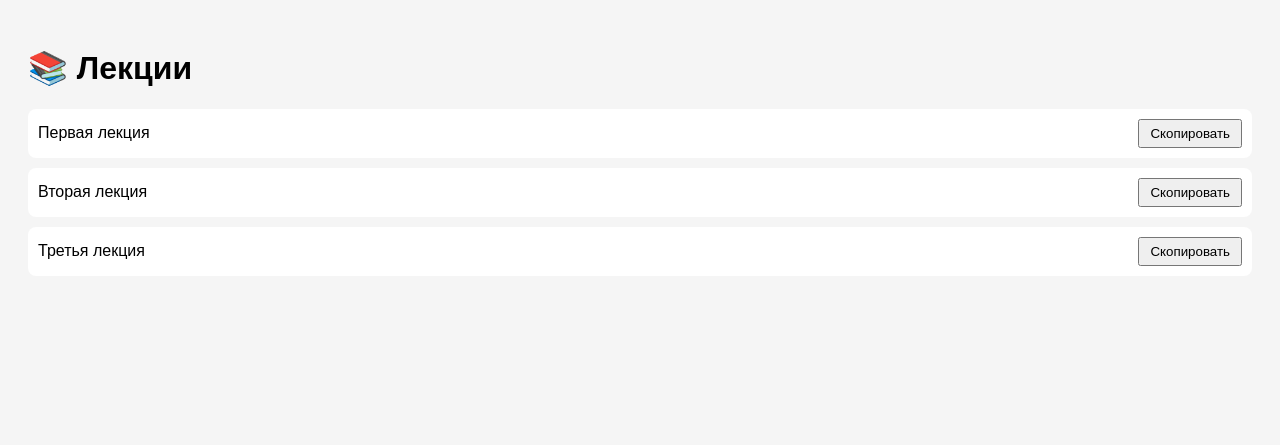
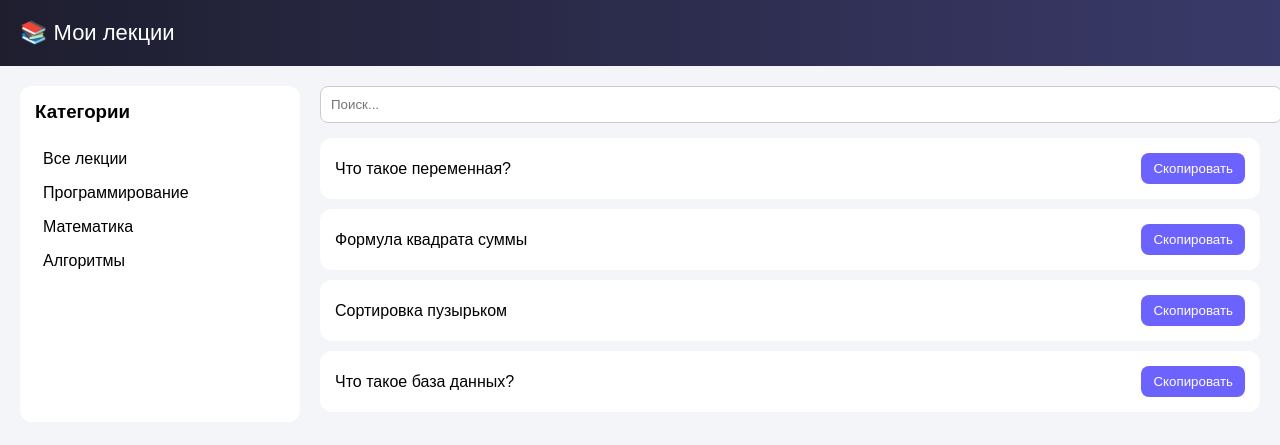
Before and after one commit to netd08800-commits/my-lectures-site, a plain HTML site: page index.html in a window 1280 px wide. Drawn offline with Linux system fonts and the light colour scheme.

Commit message:
Update index.html

```diff
--- a/index.html
+++ b/index.html
@@ -3,54 +3,150 @@
 <head>
 <meta charset="UTF-8">
 <title>Мои лекции</title>
+
 <style>
 body {
-      font-family: Arial;
-      background: #f5f5f5;
+  margin: 0;
+  font-family: Arial, sans-serif;
+  background: #f3f5f9;
+}
+
+/* HEADER */
+.header {
+  background: linear-gradient(90deg, #1e1e2f, #3a3a6a);
+  color: white;
+  padding: 20px;
+  font-size: 22px;
+}
+
+/* CONTAINER */
+.container {
+  display: flex;
+  gap: 20px;
   padding: 20px;
 }
-    .item {
+
+/* SIDEBAR */
+.sidebar {
+  width: 250px;
   background: white;
+  border-radius: 12px;
+  padding: 15px;
+}
+
+.sidebar h3 {
+  margin-top: 0;
+}
+
+.category {
+  padding: 8px;
+  border-radius: 8px;
+  cursor: pointer;
+}
+
+.category:hover {
+  background: #eee;
+}
+
+/* MAIN */
+.main {
+  flex: 1;
+}
+
+/* SEARCH */
+.search {
+  margin-bottom: 15px;
+}
+
+.search input {
+  width: 100%;
   padding: 10px;
+  border-radius: 8px;
+  border: 1px solid #ccc;
+}
+
+/* CARD */
+.card {
+  background: white;
+  padding: 15px;
+  border-radius: 12px;
   margin-bottom: 10px;
-      border-radius: 8px;
   display: flex;
   justify-content: space-between;
   align-items: center;
 }
+
+/* BUTTON */
 button {
-      padding: 5px 10px;
+  background: #6c63ff;
+  border: none;
+  color: white;
+  padding: 8px 12px;
+  border-radius: 8px;
   cursor: pointer;
+}
+
+button:hover {
+  opacity: 0.9;
 }
 </style>
 </head>
+
 <body>
 
-<h1>📚 Лекции</h1>
+<div class="header">
+  📚 Мои лекции
+</div>
+
+<div class="container">
+
+  <div class="sidebar">
+    <h3>Категории</h3>
+    <div class="category">Все лекции</div>
+    <div class="category">Программирование</div>
+    <div class="category">Математика</div>
+    <div class="category">Алгоритмы</div>
+  </div>
+
+  <div class="main">
+
+    <div class="search">
+      <input type="text" id="search" placeholder="Поиск...">
+    </div>
 
     <div id="list"></div>
 
+  </div>
+
+</div>
+
 <script>
 const data = [
-  "Первая лекция",
-  "Вторая лекция",
-  "Третья лекция"
+  { text: "Что такое переменная?", category: "Программирование" },
+  { text: "Формула квадрата суммы", category: "Математика" },
+  { text: "Сортировка пузырьком", category: "Алгоритмы" },
+  { text: "Что такое база данных?", category: "Программирование" }
 ];
 
 const list = document.getElementById("list");
+const searchInput = document.getElementById("search");
 
-data.forEach(text => {
+function render(items) {
+  list.innerHTML = "";
+
+  items.forEach(item => {
     const div = document.createElement("div");
-  div.className = "item";
+    div.className = "card";
 
     const span = document.createElement("span");
-  span.textContent = text;
+    span.textContent = item.text;
 
     const btn = document.createElement("button");
     btn.textContent = "Скопировать";
+
     btn.onclick = () => {
-    navigator.clipboard.writeText(text);
-    btn.textContent = "Скопировано!";
+      navigator.clipboard.writeText(item.text);
+      btn.textContent = "✔";
       setTimeout(() => btn.textContent = "Скопировать", 1000);
     };
 
@@ -58,6 +154,17 @@ data.forEach(text => {
     div.appendChild(btn);
     list.appendChild(div);
   });
+}
+
+render(data);
+
+searchInput.addEventListener("input", () => {
+  const value = searchInput.value.toLowerCase();
+  const filtered = data.filter(item =>
+    item.text.toLowerCase().includes(value)
+  );
+  render(filtered);
+});
 </script>
 
 </body>
```
Lines whose indentation alone changed are shown as unchanged.
